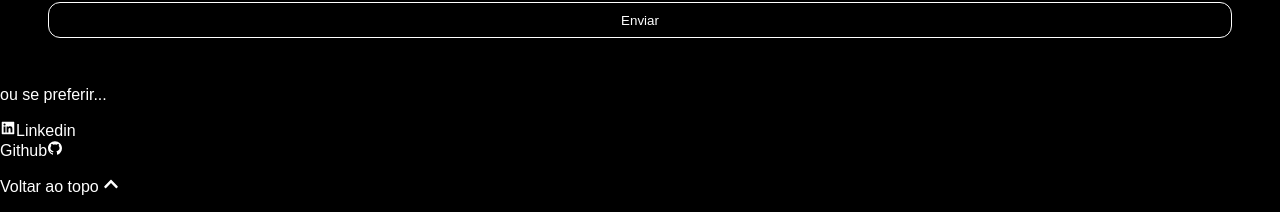
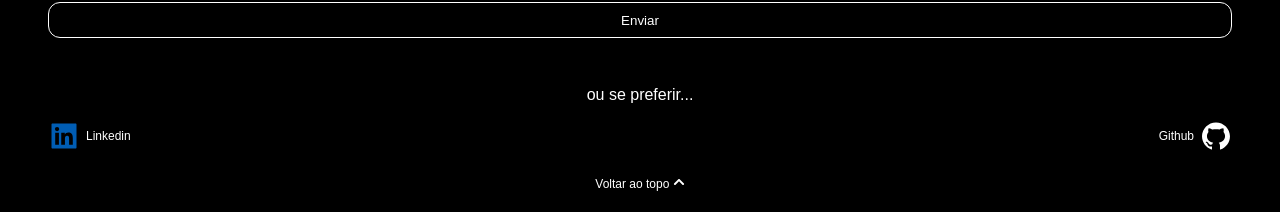
Before and after one commit to LaurenceZanotti/personal-website, a Next.js app: page / in a window 1280 px wide. Shown: the part 6661-6873 px from the top of the page. Built offline with nearby package versions, Linux system fonts and the light colour scheme.

Commit message:
Contact socials styling

```diff
--- a/components/Contact/Contact.jsx
+++ b/components/Contact/Contact.jsx
@@ -28,19 +28,25 @@ export default function Contact() {
             <button>Enviar</button>
           </div>
         </form>
-        <p>ou se preferir...</p>
-        <div>
+        <div className={styles.socials_container}>
+          <p>ou se preferir...</p>
           <div>
-            <AiFillLinkedin/>
-            Linkedin
+            <div className={styles.linkedin}>
+              <a href="https://linkedin.com/in/laurence-zanotti">
+                <AiFillLinkedin/>
+                <span>Linkedin</span>
+              </a>
+            </div>
+            <div className={styles.github}>
+              <a href="https://github.com/LaurenceZanotti">
+                <span>Github</span>
+                <AiFillGithub/>
+              </a>
+            </div>
           </div>
-          <div>
-            Github
-            <AiFillGithub/>
-          </div>
+
+          <a href="#home">Voltar ao topo <FaChevronUp/></a>
         </div>
-
-        <p>Voltar ao topo <FaChevronUp/></p>
     </section>
   )
 }
--- a/components/Contact/Contact.module.css
+++ b/components/Contact/Contact.module.css
@@ -1,7 +1,3 @@
-.container_contact {
-
-}
-
 .container_contact h2 {
     text-align: center;
     font-size: 22px;
@@ -58,3 +54,41 @@
     background-color: black;
     color: white;
 }
+
+.socials_container {
+    margin: 0 3em;
+    text-align: center;
+}
+
+.socials_container > div {
+    display: flex;
+    justify-content: space-between;
+    align-items: center;
+}
+
+.socials_container span {
+    display: inline-block;
+    color: white;
+    font-size: 12px;
+    margin: 0 .5em;
+}
+
+.linkedin a {
+    display: flex;
+    align-items: center;
+    color: #005DB4;
+    font-size: 2em;
+}
+
+.github a{
+    display: flex;
+    align-items: center;
+    color: #fff;
+    font-size: 2em;
+}
+
+.socials_container > a {
+    display: inline-block;
+    font-size: 12px;
+    margin: 2em;
+}
```
